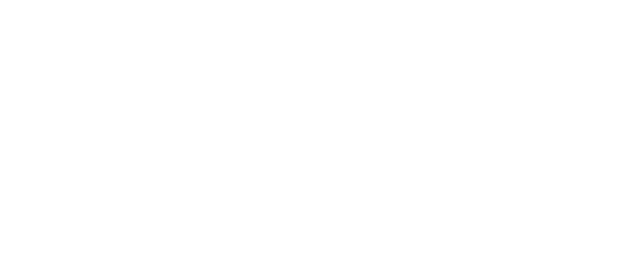
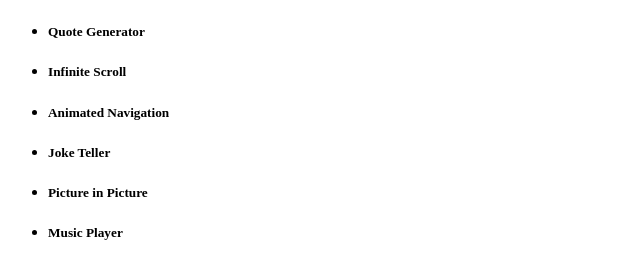
Before and after one commit to subhashchandra001/subhash-chandra, a plain HTML site: page index3.html in a window 1280 px wide. Shown: the whole page, without its empty margins (0-640 px from the left). Drawn offline with Linux system fonts and the light colour scheme.

Commit message:
Update index3.html

```diff
--- a/index3.html
+++ b/index3.html
@@ -1,9 +1,19 @@
 <!DOCTYPE html>
 <html lang="en"></html>
 <head>
-
-    <title>Subhash Chandra CV</title>
+    <title>Frontend Dev Projects</title>
 </head>
 <body>
+    <div>
+<ul>
+    <li><h5>Quote Generator</h5></li>
+    <li><h5>Infinite Scroll</h5></li>
+    <li><h5>Animated Navigation</h5></li>
+    <li><h5>Joke Teller</h5></li>
+    <li><h5>Picture in Picture</h5></li>
+    <li><h5>Music Player</h5></li>
+
+</ul>
+    </div>
 </body>
 </html>
```
